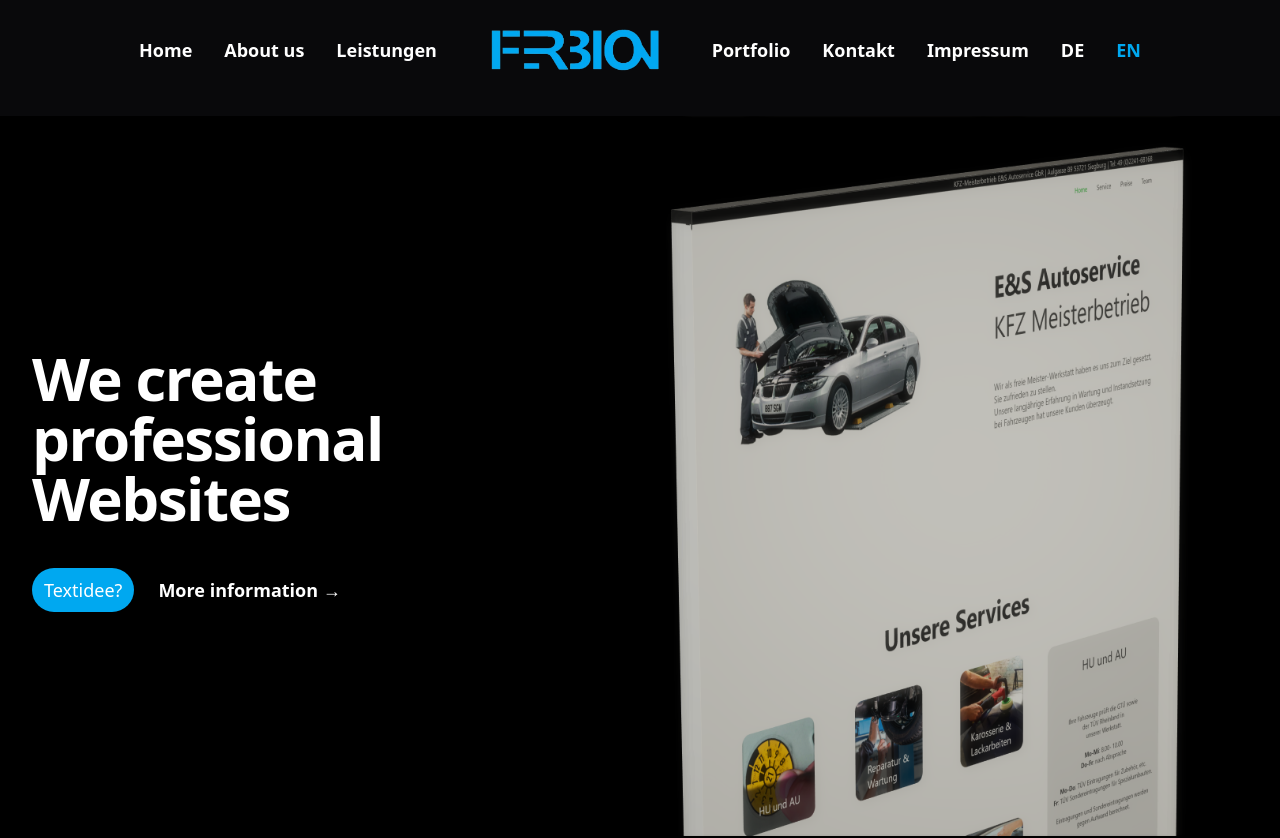
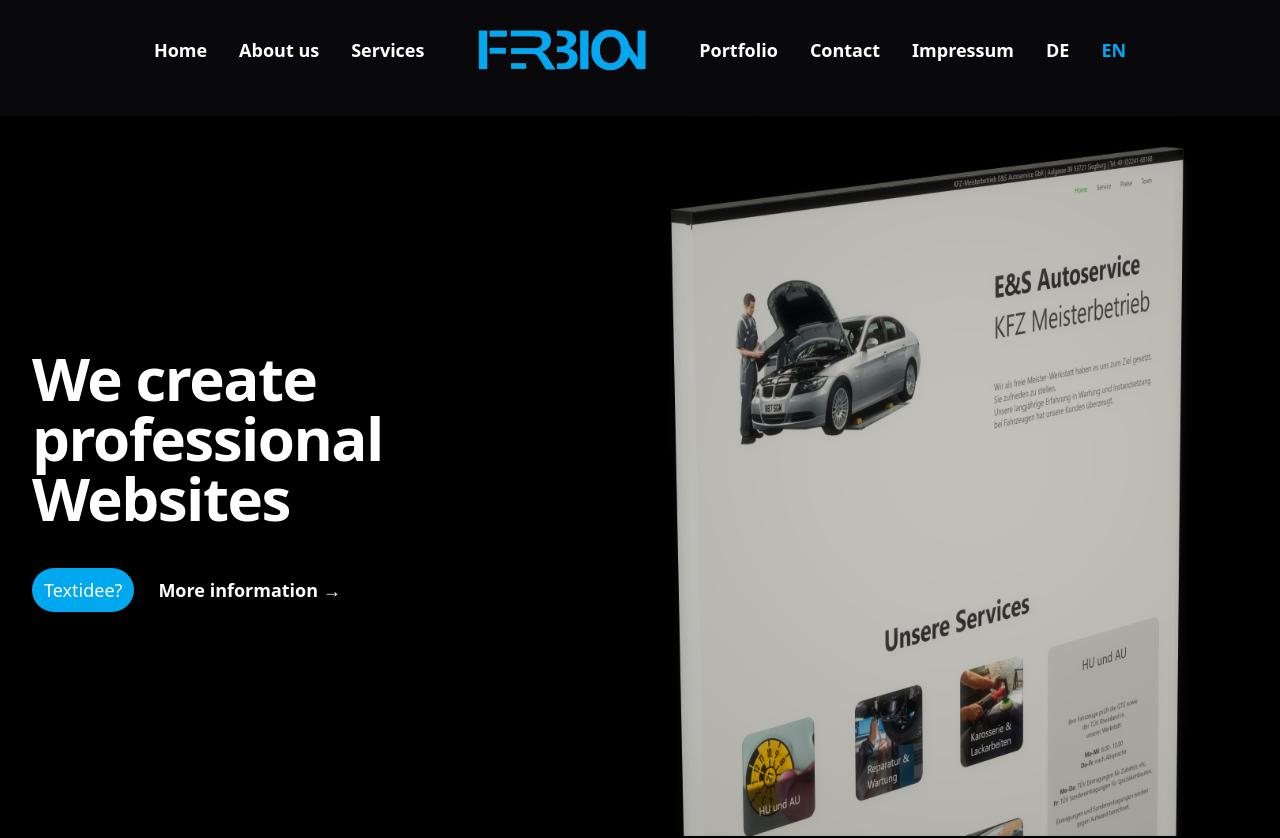
Before and after one commit to Ferbion-lT/V3, a Vue app: page /en in a window 1280 px wide. Shown: the top 838 px of the page. Built offline with nearby package versions, Linux system fonts and the light colour scheme.

Commit message:
feat: added lanugage change of navbar per each path

```diff
--- a/src/components/Navbar.vue
+++ b/src/components/Navbar.vue
@@ -20,7 +20,8 @@
             <span class="text-lg font-semibold leading-6 hover:text-[#00a8f0] cursor-pointer transition" v-else v-on:click="about_scroll">Über uns</span>
           </li>
           <li>
-            <span class="text-lg font-semibold left-6 hover:text-[#00a8f0] cursor-pointer transition" v-on:click="services_scroll">Leistungen</span>
+            <span class="text-lg font-semibold left-6 hover:text-[#00a8f0] cursor-pointer transition" v-if="$route.path === '/en'" v-on:click="services_scroll">Services</span>
+            <span class="text-lg font-semibold left-6 hover:text-[#00a8f0] cursor-pointer transition" v-else v-on:click="services_scroll">Leistungen</span>
           </li>
           <div class="hidden min-[1000px]:block">
             <img class="h-[100px]" src="../assets/logo_transparent.png">
@@ -29,7 +30,8 @@
             <span class="text-lg font-semibold leading-6 hover:text-[#00a8f0] cursor-pointer transition" v-on:click="portfolio_scroll">Portfolio</span>
           </li>
           <li>
-            <router-link class="text-lg font-semibold leading-6 hover:text-[#00a8f0]" :class="{'text-[#00a8f0]': $route.path === '/contact'}" to="/contact">Kontakt</router-link>
+            <router-link class="text-lg font-semibold leading-6 hover:text-[#00a8f0]" v-if="$route.path === '/en'" :class="{'text-[#00a8f0]': $route.path === '/contact'}" to="/contact">Contact</router-link>
+            <router-link class="text-lg font-semibold leading-6 hover:text-[#00a8f0]" v-else :class="{'text-[#00a8f0]': $route.path === '/contact'}" to="/contact">Kontakt</router-link>
           </li>
           <li>
             <router-link class="text-lg font-semibold leading-6 hover:text-[#00a8f0]" :class="{'text-[#00a8f0]': $route.path === '/impressum'}" to="/impressum">Impressum</router-link>
```
